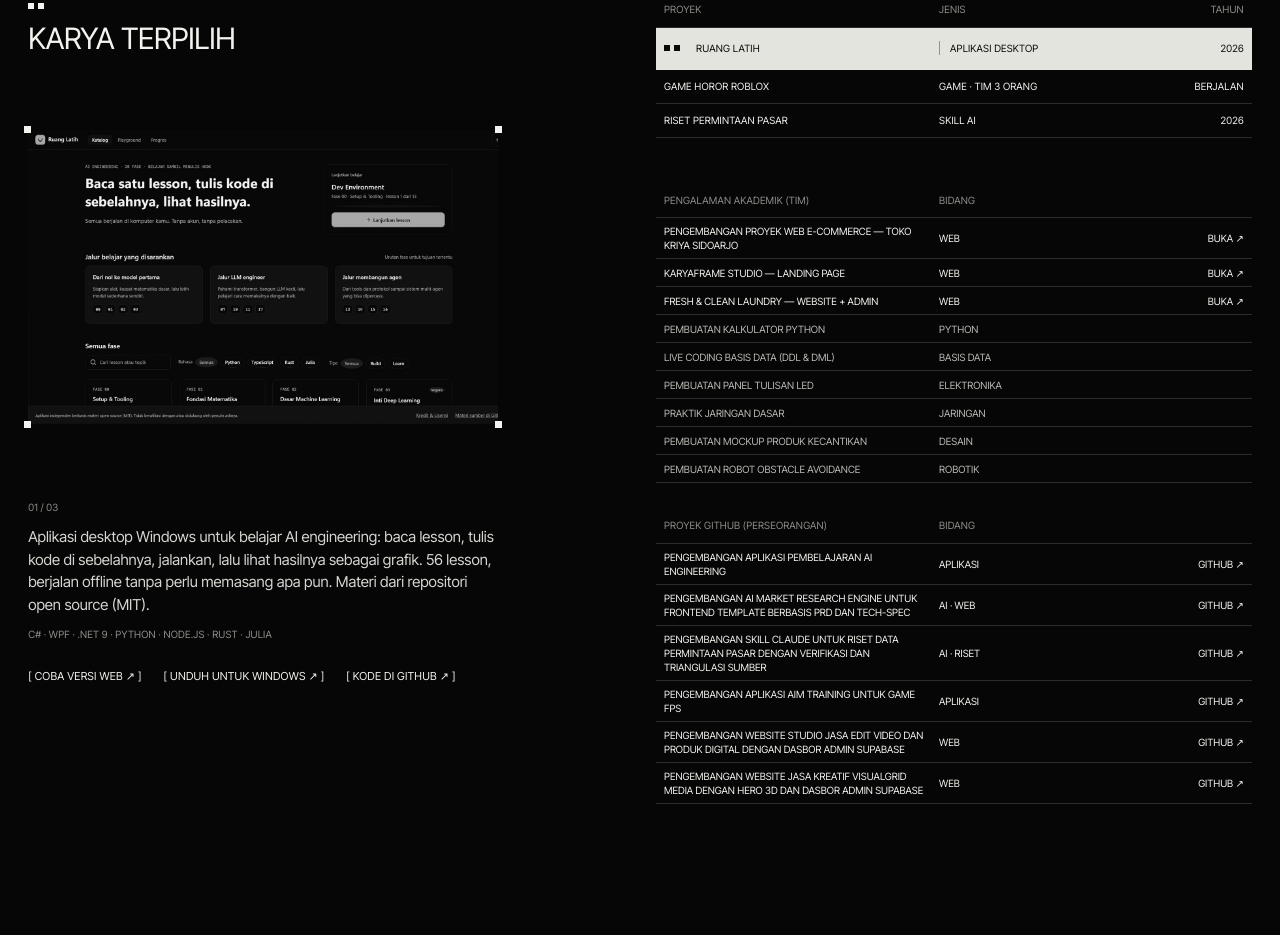
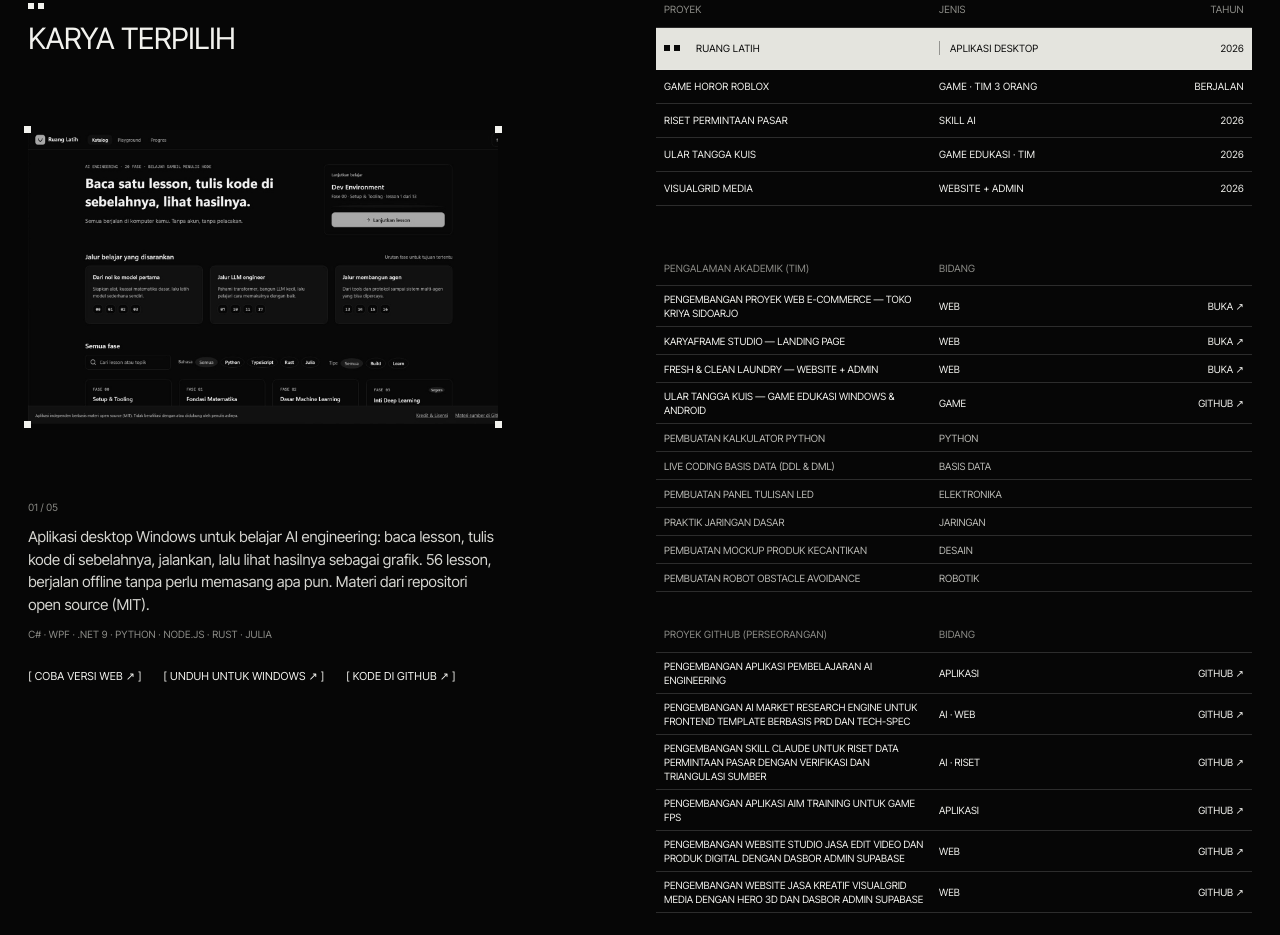
Before and after one commit to FazaRizkyA/FazaRizkyA.github.io, a plain HTML site: page index.html in a window 1280 px wide. Shown: the part 1588-2523 px from the top of the page. Drawn offline with nearby package versions, Linux system fonts and the light colour scheme; animation ran at ten frames a second.

Commit message:
Karya terpilih: tambah Ular Tangga Kuis dan VisualGrid Media
Keduanya masuk ke daftar karya terpilih dengan gambar pratinjau, deskripsi,
stack, dan link. Ular Tangga Kuis juga ditambahkan ke daftar pengalaman
akademik (tim).

Co-Authored-By: Claude Opus 5.5 <noreply@anthropic.com>
Claude-Session: https://claude.ai/code/session_01DBB7FjxuABcTgGwheZi311

```diff
--- a/index.html
+++ b/index.html
@@ -94,7 +94,7 @@
           <i></i><i></i><i></i><i></i>
         </figure>
         <div class="work__detail" aria-live="polite">
-          <p class="tiny work__count"><span id="wp-no">01</span> / 03</p>
+          <p class="tiny work__count"><span id="wp-no">01</span> / 05</p>
           <p class="work__desc" id="wp-desc"></p>
           <p class="tiny work__stack" id="wp-stack"></p>
           <div class="work__links" id="wp-links"></div>
@@ -107,6 +107,8 @@
           <button class="trow is-active" role="listitem" data-i="0"><span class="trow__name"><span class="mk" aria-hidden="true"></span>Ruang Latih</span><span>Aplikasi desktop</span><span>2026</span></button>
           <button class="trow" role="listitem" data-i="1"><span class="trow__name"><span class="mk" aria-hidden="true"></span>Game Horor Roblox</span><span>Game · tim 3 orang</span><span>Berjalan</span></button>
           <button class="trow" role="listitem" data-i="2"><span class="trow__name"><span class="mk" aria-hidden="true"></span>Riset Permintaan Pasar</span><span>Skill AI</span><span>2026</span></button>
+          <button class="trow" role="listitem" data-i="3"><span class="trow__name"><span class="mk" aria-hidden="true"></span>Ular Tangga Kuis</span><span>Game edukasi · tim</span><span>2026</span></button>
+          <button class="trow" role="listitem" data-i="4"><span class="trow__name"><span class="mk" aria-hidden="true"></span>VisualGrid Media</span><span>Website + admin</span><span>2026</span></button>
         </div>
 
         <div class="table table--sub">
@@ -114,6 +116,7 @@
           <a class="srow srow--link" href="projects/toko-kriya/index.html" target="_blank" rel="noopener"><span>Pengembangan proyek web e-commerce — Toko Kriya Sidoarjo</span><span>Web</span><span>Buka ↗</span></a>
           <a class="srow srow--link" href="projects/karyaframe/index.html" target="_blank" rel="noopener"><span>KARYAFRAME Studio — landing page</span><span>Web</span><span>Buka ↗</span></a>
           <a class="srow srow--link" href="projects/fresh-clean/index.html" target="_blank" rel="noopener"><span>Fresh &amp; Clean Laundry — website + admin</span><span>Web</span><span>Buka ↗</span></a>
+          <a class="srow srow--link" href="https://github.com/FazaRizkyA/ular-tangga-kuis" target="_blank" rel="noopener"><span>Ular Tangga Kuis — game edukasi Windows &amp; Android</span><span>Game</span><span>GitHub ↗</span></a>
           <div class="srow"><span>Pembuatan kalkulator Python</span><span>Python</span><span></span></div>
           <div class="srow"><span>Live coding basis data (DDL &amp; DML)</span><span>Basis data</span><span></span></div>
           <div class="srow"><span>Pembuatan panel tulisan LED</span><span>Elektronika</span><span></span></div>
--- a/main.js
+++ b/main.js
@@ -24,6 +24,24 @@ const PROJECTS = [
     links: [
       ['Lihat contoh laporan', 'projects/riset-pasar/'],
       ['Kode di GitHub', 'https://github.com/FazaRizkyA/market-demand-research']
+    ]
+  },
+  {
+    img: 'assets/ular-tangga.jpg', alt: 'Pratinjau game Ular Tangga Kuis tingkat Sulit',
+    desc: 'Game papan ular tangga berbasis kuis untuk Windows dan Android, 100% offline. Setiap giliran dibuka satu soal pilihan ganda: jawab benar untuk mengocok dadu 3D. 300 soal Matematika, Penjas Orkes, dan Sejarah Indonesia, tiga tingkat kesulitan, mode Pass & Play atau melawan bot. Project sumatif SMK Krian 1 Sidoarjo.',
+    stack: 'Python 3.12 · Pygame · Blender · Inno Setup · Buildozer',
+    links: [
+      ['Unduh untuk Windows & Android', 'https://github.com/FazaRizkyA/ular-tangga-kuis/releases/latest'],
+      ['Kode di GitHub', 'https://github.com/FazaRizkyA/ular-tangga-kuis']
+    ]
+  },
+  {
+    img: 'assets/visualgrid.jpg', alt: 'Pratinjau website VisualGrid Media',
+    desc: 'Website studio jasa kreatif: konten Instagram, video sinematik, iklan produk, dokumentasi event, dan CV ATS. Ada hero 3D interaktif, portofolio yang bisa difilter, slider studi kasus sebelum/sesudah, dan formulir pesanan ke WhatsApp. Semua konten dan pesanan dikelola dari dasbor admin berlogin.',
+    stack: 'HTML · CSS · JavaScript · Three.js · Supabase',
+    links: [
+      ['Lihat website', 'https://fazarizkya.github.io/visualgrid-media/'],
+      ['Kode di GitHub', 'https://github.com/FazaRizkyA/visualgrid-media']
     ]
   }
 ];
```
Also changed, not shown: assets/ular-tangga.jpg (added), assets/visualgrid.jpg (added).
